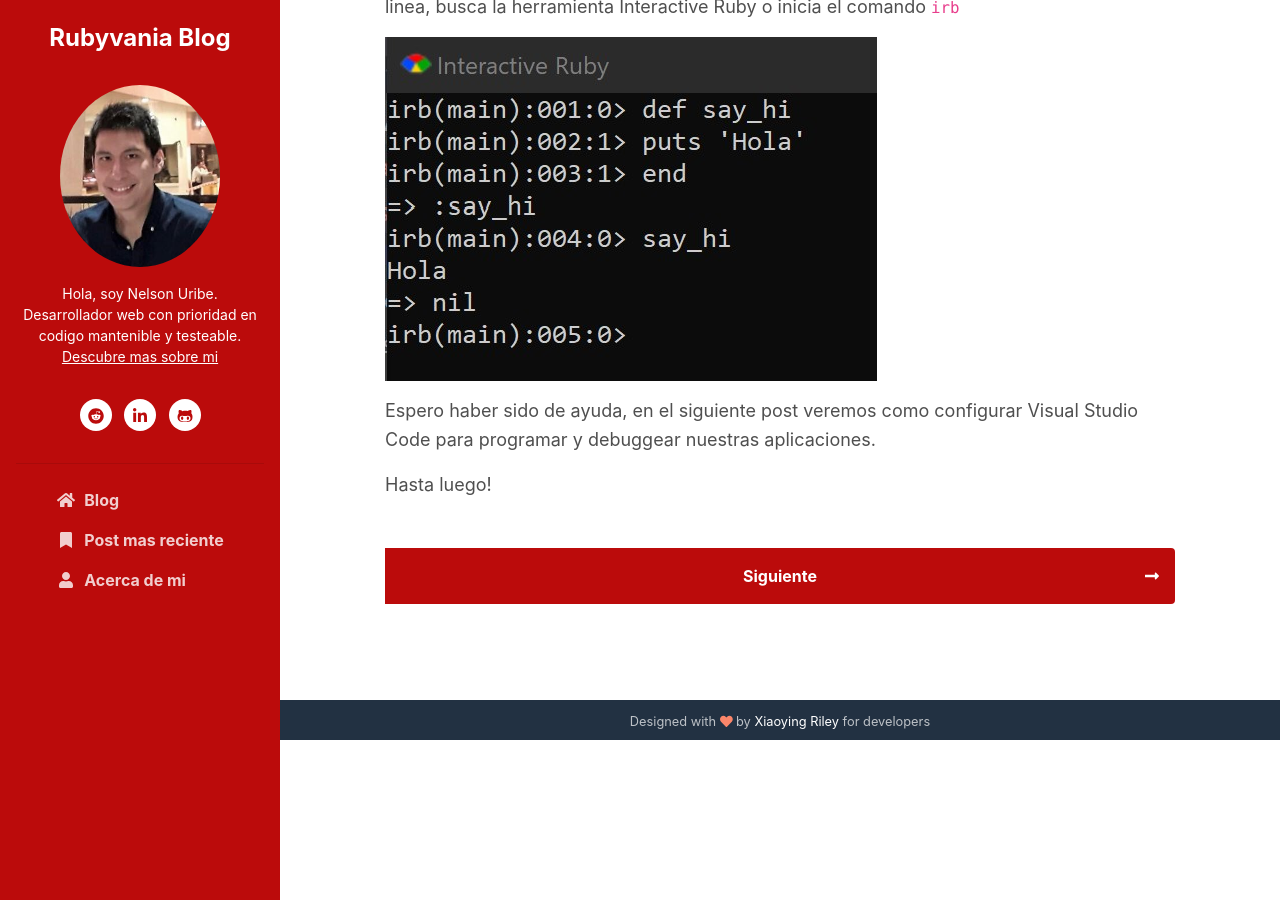
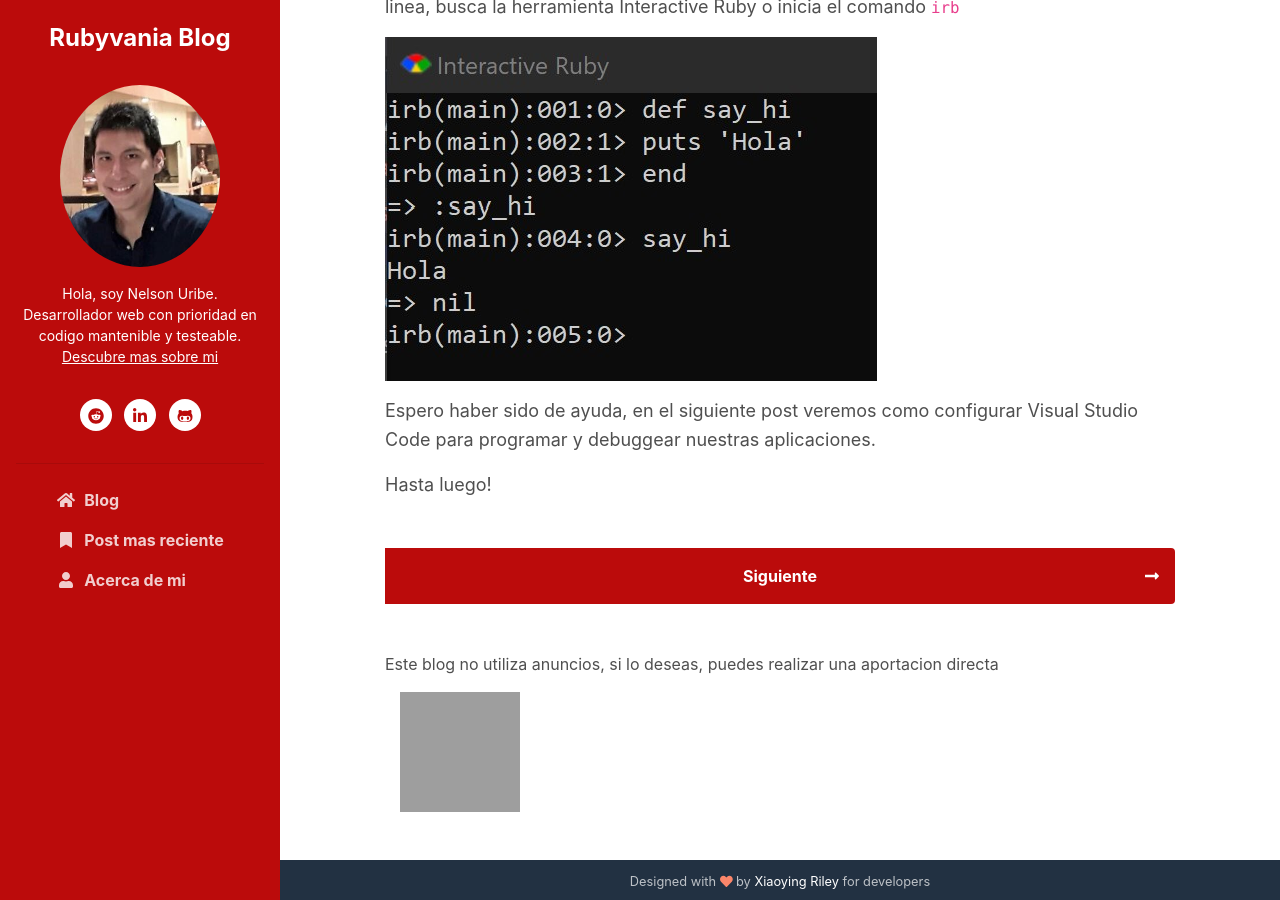
Before and after one commit to hollow-hunter/rubyvania-blog, a Jekyll site: the page built from _posts/2020/1-january/2020-1-9-installation.md, in a window 1280 px wide and 900 px high, scrolled down 2387 px. Built offline with Jekyll 4.4.1, drawn with Linux system fonts in a browser that asks for light colours; comment, search, counter and statistics services are not loaded; grey boxes are pictures that could not be loaded.

Commit message:
remove ads and add donation link.

```diff
--- /dev/null
+++ b/_includes/donation_links.html
@@ -0,0 +1,8 @@
+<p>
+  Este blog no utiliza anuncios, si lo deseas, puedes realizar una aportacion directa
+</p>
+<div class="col-md-4">
+<a title="Donation Alerts" href="https://www.donationalerts.com/r/nelsonruby">
+  <img height="120" width="120" src="https://static.donationalerts.ru/uploads/qr/4790405/qr_9cba0d03a095c1e62877f366c2d5115e.png" alt="donationalerts">
+</a>
+</div>
--- a/_layouts/post.html
+++ b/_layouts/post.html
@@ -34,9 +34,8 @@ locale: 'es'
       {% endif %}
     </nav>
     <!--//container-->
-
+    {% include donation_links.html %}
     {% if jekyll.environment == "production" %}
-    <script data-cfasync='false' type='text/javascript' src='//p411480.clksite.com/adServe/banners?tid=411480_807398_0'></script>
     <div class="blog-comments-section">
       <div id="disqus_thread"></div>
       <script>
```
